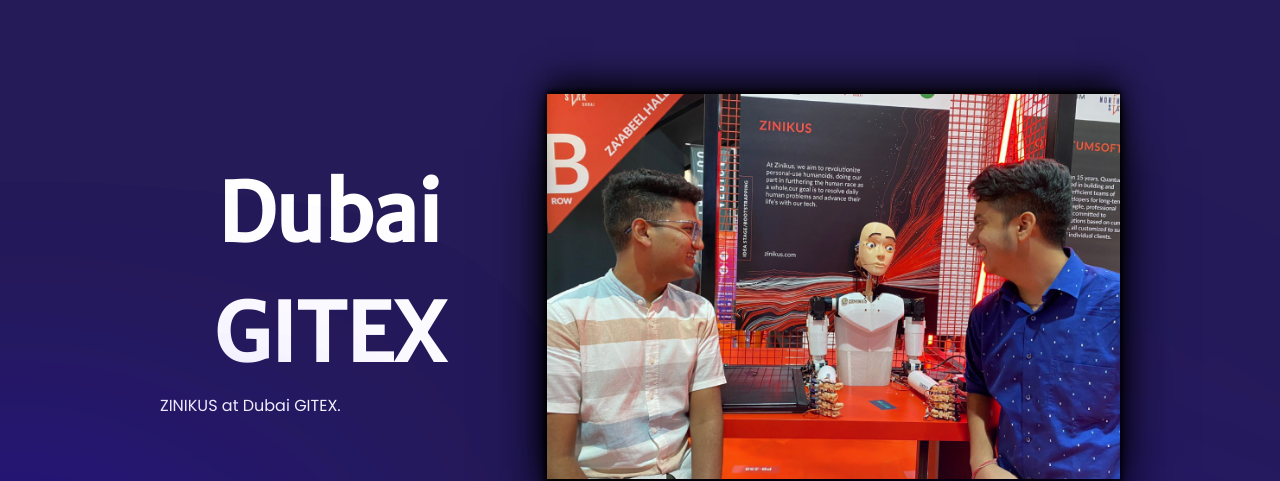
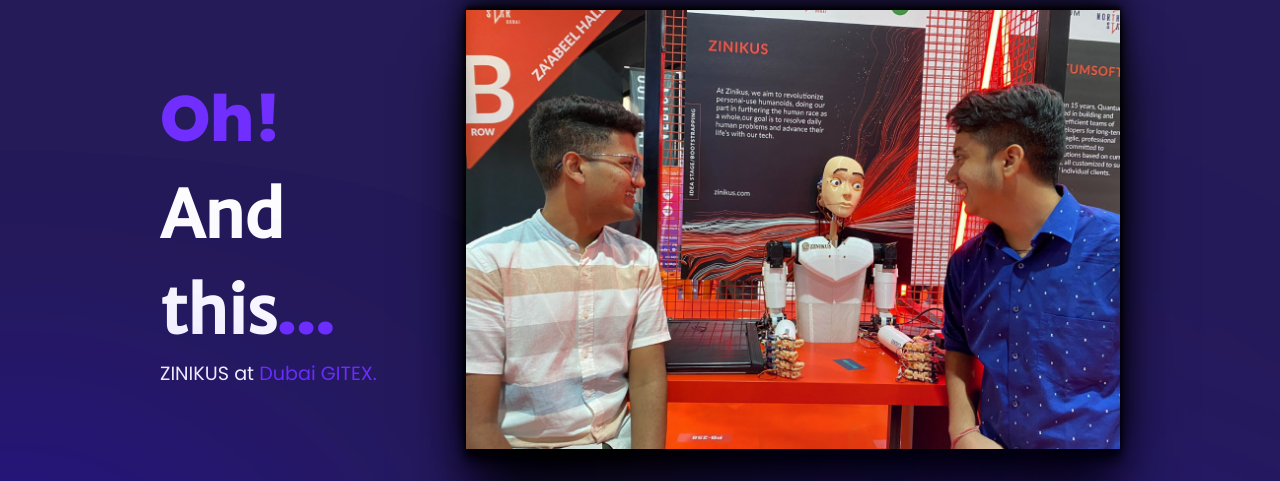
Before and after one commit to UjjwalPasahan/ZINIKUSWEB, a React (Create React App) app in the folder client/: page / in a window 1280 px wide. Shown: the part 2414-2895 px from the top of the page. Built offline with nearby package versions, Linux system fonts and the light colour scheme; a web font is replaced by a local one.

Commit message:
minor changes in the about us section

```diff
--- a/client/src/components/About.jsx
+++ b/client/src/components/About.jsx
@@ -1,13 +1,9 @@
-import React,{useRef,useEffect} from 'react';
-import {
-  Image,
-  HStack,
-  Button,
-} from '@chakra-ui/react';
+import React, { useRef, useEffect } from 'react';
+import { Image, HStack, Button } from '@chakra-ui/react';
 import img4 from '../assets/homepage/bg.png';
 import '../styles/about.css';
 import img5 from '../assets/homepage/dubai3.png';
-import "react-responsive-carousel/lib/styles/carousel.min.css";
+import 'react-responsive-carousel/lib/styles/carousel.min.css';
 import { Carousel } from 'react-responsive-carousel';
 import { Link } from 'react-router-dom';
 
@@ -102,32 +98,54 @@
         </div>
       </div>
 
-        <div className='midaboutus'>
-          <div className='headingtopabout'>
-            <h2>Here's what we have done till now...</h2>
-            <button className='headaboutbtn' ><a  href={'/product'}>View More</a></button>
+      <div className="midaboutus">
+        <div className="headingtopabout">
+          <h2>Here's what we do...</h2>
+          <button className="headaboutbtn">
+            <a href={'/product'}>View More</a>
+          </button>
         </div>
-          <Carousel className='gallery' autoPlay={true} showArrows={false} infiniteLoop showStatus={false} showThumbs={false}>
+        <Carousel
+          className="gallery"
+          autoPlay={true}
+          showArrows={false}
+          infiniteLoop
+          showStatus={false}
+          showThumbs={false}
+        >
           <div>
-          <img src='https://img.freepik.com/free-vector/hand-drawn-japanese-illustration-cherry-tree-petals_23-2149601832.jpg?t=st=1692856256~exp=1692856856~hmac=5957f66c8678872604addc840e76d7bdea7fb92421749499ad0e0120bed07f9c' className='gallery-img'/>
+            <img
+              src="https://img.freepik.com/free-vector/hand-drawn-japanese-illustration-cherry-tree-petals_23-2149601832.jpg?t=st=1692856256~exp=1692856856~hmac=5957f66c8678872604addc840e76d7bdea7fb92421749499ad0e0120bed07f9c"
+              className="gallery-img"
+            />
           </div>
-                <div style={{borderRadius:"5%"}}>
-          <img src='https://img.freepik.com/free-vector/hand-drawn-media-naranja-illustration_23-2150074406.jpg?t=st=1692856256~exp=1692856856~hmac=f2116a0607e75e6ad6c721439730ff8312e44f83369c18c6baa97bbde5df05f0' className='gallery-img'/>
-
+          <div style={{ borderRadius: '5%' }}>
+            <img
+              src="https://img.freepik.com/free-vector/hand-drawn-media-naranja-illustration_23-2150074406.jpg?t=st=1692856256~exp=1692856856~hmac=f2116a0607e75e6ad6c721439730ff8312e44f83369c18c6baa97bbde5df05f0"
+              className="gallery-img"
+            />
           </div>
           <div>
-          <img src='https://img.freepik.com/free-vector/cute-black-bear-wearing-blanket-cartoon-vector-icon-illustration-animal-nature-icon-isolated-flat_138676-8842.jpg?size=626&ext=jpg&uid=R97150559&ga=GA1.2.809554958.1684743455&semt=sph' className='gallery-img'/>
+            <img
+              src="https://img.freepik.com/free-vector/cute-black-bear-wearing-blanket-cartoon-vector-icon-illustration-animal-nature-icon-isolated-flat_138676-8842.jpg?size=626&ext=jpg&uid=R97150559&ga=GA1.2.809554958.1684743455&semt=sph"
+              className="gallery-img"
+            />
           </div>
         </Carousel>
       </div>
 
-      <HStack className='lowerAboutUs' mt="40">
-        <div className='lowerdivwrapper'>
-          <h2 className='faltuHeading faltuHeading-animation'>Dubai GITEX</h2>
-          <h4 className='faltuText faltuText-animation'>ZINIKUS at Dubai GITEX.</h4>
+      <HStack className="lowerAboutUs" mt="40">
+        <div className="lowerdivwrapper">
+          <h2 className="faltuHeading faltuHeading-animation">
+            <text style={{ color: '#702fff' }}>Oh!</text> <br /> And this
+            <text style={{ color: '#702fff' }}>...</text>
+          </h2>
+          <h4 className="faltuText faltuText-animation">
+            ZINIKUS at <a href="">Dubai GITEX.</a>
+          </h4>
         </div>
         <div className="imgs imgs-animation">
-          <Image src={img5} w="container.md" className='aboutimgl'/>
+          <Image src={img5} w="container.md" className="aboutimgl" />
         </div>
       </HStack>
     </div>
--- a/client/src/styles/about.css
+++ b/client/src/styles/about.css
@@ -11,30 +11,57 @@
 }
 
 .faltuHeading {
-  text-align: center;
-  font-size: 5rem;
+  text-align: left;
+  font-size: 4rem;
   font-weight: 800;
   color: white !important;
   font-family: 'Merriweather Sans', 'sans-serif';
   margin-right: 2.5rem;
 }
-.faltuHeading-animation{
+.faltuHeading-animation {
   animation: 0.5s leftToRight;
 }
-.faltuText{
+.faltuText {
   color: white;
+  font-size: larger;
 }
-.faltuText-animation{
+
+.faltuText a:link {
+  text-decoration: none;
+}
+
+.faltuText a:visited {
+  text-decoration: none;
+  color: #702fff;
+}
+
+.faltuText a {
+  color: #702fff;
+  -moz-transition: all 0.2s ease-in;
+  -o-transition: all 0.2s ease-in;
+  -webkit-transition: all 0.2s ease-in;
+  transition: all 0.2s ease-in;
+  cursor: default;
+}
+
+.faltuText a:hover {
+  color: #702fff;
+  text-shadow: 0px 0px 30px #2e65ff;
+  -moz-transition: all 0.2s ease-in;
+  -o-transition: all 0.2s ease-in;
+  -webkit-transition: all 0.2s ease-in;
+  transition: all 0.2s ease-in;
+}
+.faltuText-animation {
   animation: 0.5s leftToRight;
 }
 @keyframes leftToRight {
-  0%{
+  0% {
     margin-left: -100vw;
     opacity: 0;
   }
 
-
-  100%{
+  100% {
     margin-left: 0vw;
     opacity: 1;
   }
@@ -55,9 +82,8 @@
   box-shadow: rgba(0, 0, 0, 0.9) 0px 54px 55px,
     rgba(0, 0, 0, 0.9) 0px -12px 30px, rgba(0, 0, 0, 0.9) 0px 4px 6px,
     rgba(0, 0, 0, 0.9) 0px 12px 13px, rgba(0, 0, 0, 0.9) 0px -3px 5px;
-
 }
-.imgs-animation{
+.imgs-animation {
   animation: 2.5s rightToLeft;
 }
 @keyframes rightToLeft {
@@ -124,109 +150,127 @@
   color: white !important;
   margin-right: 2.5rem;
 }
+.h22 a:link {
+  text-decoration: none;
+}
 
-@media (max-width:774px) {
-  .h22{
+.h22 a:visited {
+  text-decoration: none;
+  color: white;
+}
+
+.h22 a {
+  color: white;
+  -moz-transition: all 0.2s ease-in;
+  -o-transition: all 0.2s ease-in;
+  -webkit-transition: all 0.2s ease-in;
+  transition: all 0.2s ease-in;
+  cursor: default;
+}
+
+.h22 a:hover {
+  color: #702fff;
+  text-shadow: 0px 0px 30px #2e65ff;
+  -moz-transition: all 0.2s ease-in;
+  -o-transition: all 0.2s ease-in;
+  -webkit-transition: all 0.2s ease-in;
+  transition: all 0.2s ease-in;
+}
+
+@media (max-width: 774px) {
+  .h22 {
     font-size: 4rem;
     margin-right: 2rem;
   }
-  .about p{
+  .about p {
     font-size: 1rem;
     line-height: 30px;
   }
-  .faltuHeading{
+  .faltuHeading {
     font-size: 4rem;
   }
-  .faltuText{
+  .faltuText {
     font-size: 1rem;
   }
-  .about{
+  .about {
     padding: 8rem;
   }
 }
-@media (max-width:570px) {
-  .h22{
+@media (max-width: 570px) {
+  .h22 {
     font-size: 3rem;
     margin-right: 2rem;
   }
-  .about p{
+  .about p {
     font-size: 0.8rem;
     line-height: 30px;
   }
-  .faltuHeading{
+  .faltuHeading {
     font-size: 3rem;
   }
-  .faltuText{
+  .faltuText {
     font-size: 0.8rem;
   }
-  .about{
+  .about {
     padding: 6rem;
   }
 }
-@media (max-width:510px) {
-  .h22{
+@media (max-width: 510px) {
+  .h22 {
     font-size: 1.3rem;
     margin-right: 1rem;
   }
-  .about p{
+  .about p {
     font-size: 0.5rem;
     line-height: 15px;
-
   }
-  .faltuHeading{
+  .faltuHeading {
     font-size: 1.3rem;
   }
-  .faltuText{
+  .faltuText {
     font-size: 0.5rem;
   }
-  .about{
+  .about {
     padding: 4rem;
   }
 }
-@media (max-width:400px) {
-  .about{
+@media (max-width: 400px) {
+  .about {
     min-width: 100vw;
     overflow-x: hidden;
     margin-top: -40%;
-
   }
-  .h22{
+  .h22 {
     font-size: 1.1rem;
     margin-right: 0.8rem;
   }
-  .about p{
+  .about p {
     font-size: 0.5rem;
     line-height: 15px;
-
   }
-  .faltuHeading{
+  .faltuHeading {
     font-size: 0.7rem;
     margin-top: -10%;
     width: 30%;
   }
-  .faltuText{
+  .faltuText {
     font-size: 0.8rem;
-
   }
-  .lowerdivwrapper{
+  .lowerdivwrapper {
     margin-top: -30%;
   }
-.imgs{
+  .imgs {
     margin-top: -30%;
   }
 
-  .about{
+  .about {
     padding: 2rem;
     width: 100vw;
     overflow: hidden;
   }
-
-
-
 }
 
-
-.gallery{
+.gallery {
   height: 60vh;
   /* padding: 5% 5%; */
   background-color: white;
@@ -235,13 +279,13 @@
   box-shadow: black 5px 5px 5px 5px;
 }
 
-.gallery-img{
+.gallery-img {
   width: 100%;
   height: 60vh;
   object-fit: contain;
 }
 
-.headingtopabout{
+.headingtopabout {
   margin-top: 5%;
   display: flex;
   align-items: center;
@@ -249,7 +293,7 @@
   padding: 2% 0% 0;
 }
 
-.headingtopabout>h2{
+.headingtopabout > h2 {
   font-size: 7vh;
   font-weight: 700;
   text-align: left;
@@ -261,7 +305,7 @@
   border-radius: 4px;
 }
 
-.headaboutbtn:hover{
+.headaboutbtn:hover {
   /* background-color: #5C48C5; */
 
   /* color: #702fff; */
@@ -272,22 +316,20 @@
   transition: all 0.2s ease-in;
 }
 
-hr{
+hr {
   color: white 0.4px solid;
   width: 100vw;
   margin-top: 2%;
   margin-left: 0;
   padding-left: -100px;
 }
-.imgs{
+.imgs {
   overflow: hidden;
 }
 
-.aboutimgl{
-
+.aboutimgl {
   transition: all 0.3s ease-in;
 }
-.aboutimgl:hover{
+.aboutimgl:hover {
   scale: 1.2;
-
 }
```
Lines whose indentation alone changed are shown as unchanged.
